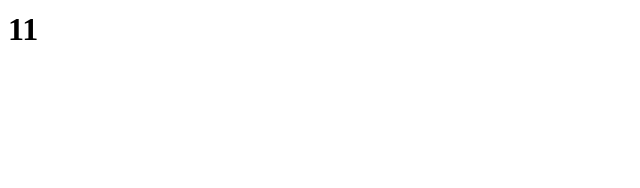
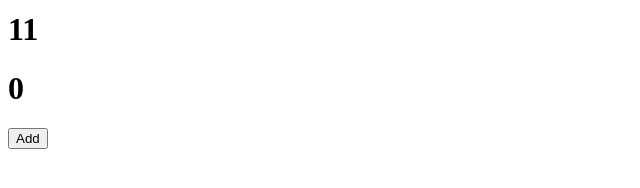
Before and after one commit to ChristianLestingi/React, a React (Create React App) app: page / in a window 1280 px wide. Shown: the part 176-364 px from the top of the page, without its empty margins (0-640 px from the left). Built offline with nearby package versions, Linux system fonts and the light colour scheme.

Commit message:
Events/01

```diff
--- a/src/App.js
+++ b/src/App.js
@@ -2,6 +2,7 @@ import React from "react";
 import { Counter } from "./Counter";
 import { Hello } from "./Hello";
 import { Welcome } from "./Welcome";
+import { ClickCounter } from "./ClickCounter";
 
 export class App extends React.Component {
   render() {
@@ -12,6 +13,7 @@ export class App extends React.Component {
         <Counter initialValue={10}
                  incrementValue={1}
                  incrementTime={3000} />
+         <ClickCounter/>
 
       </div>
     );
--- a/src/ClickCounter.js
+++ b/src/ClickCounter.js
@@ -1,18 +1,23 @@
 import React from "react";
 
+export class ClickCounter extends React.Component {
+  state = {
+    count: 0,
+  };
+  incrementOnClick = () => {
+    this.setState((state) => {
+      return {
+        count: state.count + 1,
+      };
+    });
+  };
 
-export class ClickCounter extends React.Component{
-state ={
-    count : this.props.initialValue
+  render() {
+    return (
+      <div>
+        <h1> {this.state.count}</h1>
+        <button onClick={this.incrementOnClick}>Add</button>
+      </div>
+    );
+  }
 }
-
-
-    render(){
-
-}
-
-}
-
-ClickCounter.de{
-    this.pr
-}
```
